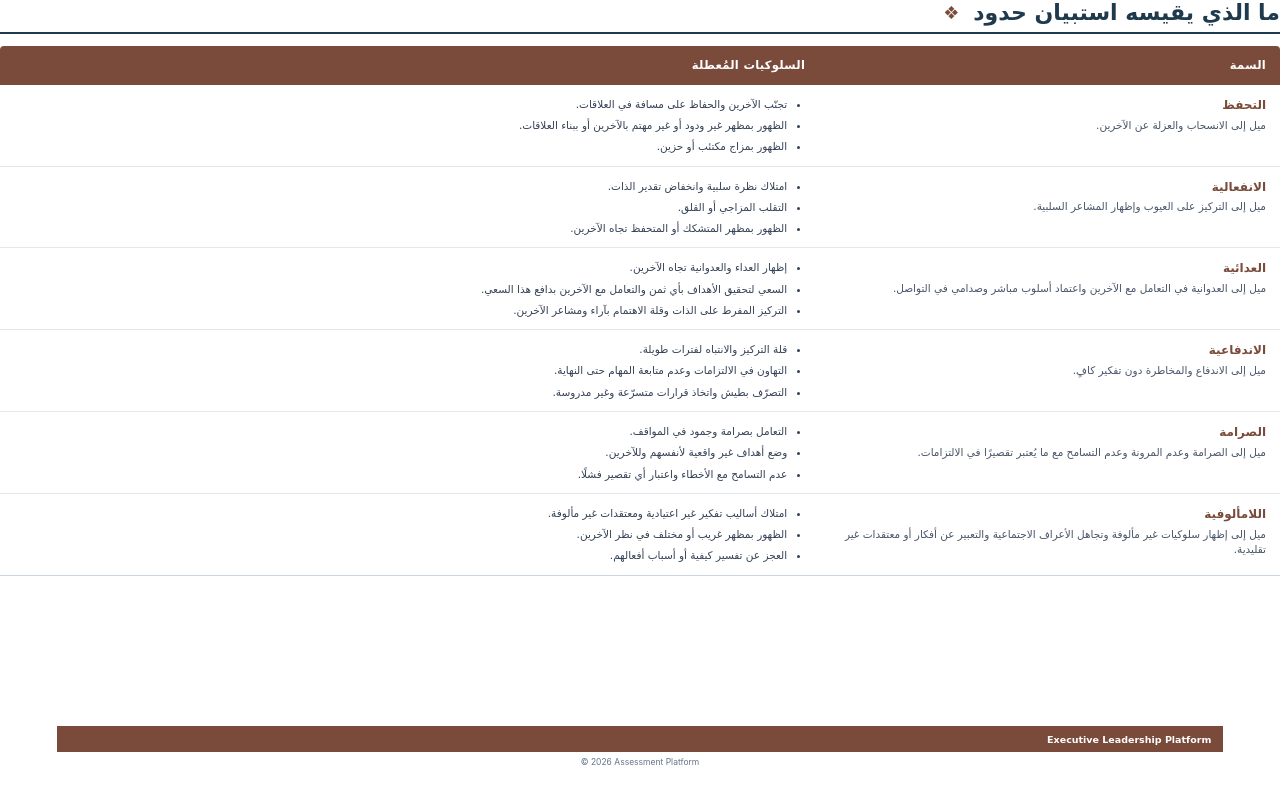
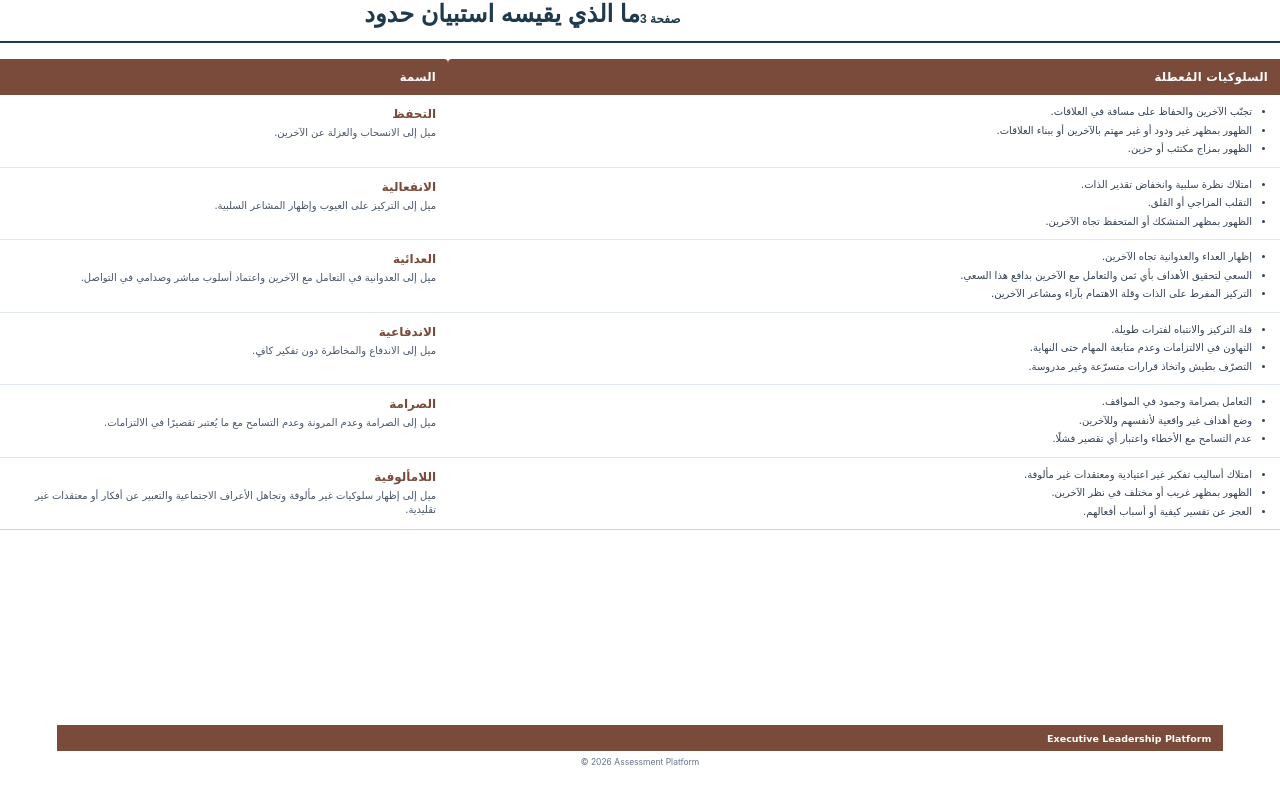
Before and after one commit to omarHaraz/psychometric-platform, a Spring app: template backend/src/main/resources/templates/report/page3.html in a window 1280 px wide. Run offline with Thymeleaf, Linux system fonts and the light colour scheme; the template is opened without the code that fills it, so the values that code supplies are empty; some of the project's set-up classes (security, data sources, template engines, error pages and the like) are left out, and stand-ins take their place.

Commit message:
fix(report): position page 3 number in top-left corner and remove tofu symbol in page3.html

```diff
--- a/backend/src/main/resources/templates/report/page3.html
+++ b/backend/src/main/resources/templates/report/page3.html
@@ -6,7 +6,7 @@
     <title>Page 3 - ما الذي يقيسه استبيان حدود</title>
     <style th:fragment="style">
         /* ==========================================================================
-           PDF &amp; Print Optimization (Flying Saucer, OpenPDF, wkhtmltopdf compatible)
+           PDF &amp; Print Optimization (OpenHTMLtoPDF / Flying Saucer Compatible)
            ========================================================================== */
         @page {
             size: A4 portrait;
@@ -22,7 +22,7 @@
         html, body {
             margin: 0;
             padding: 0;
-            font-family: 'Cairo', 'Amiri', 'DejaVu Sans', 'Tahoma', 'Arial', sans-serif;
+            font-family: 'Cairo', 'Amiri', 'DejaVu Sans', 'Arial', sans-serif;
             background-color: #ffffff;
             color: #1e293b;
             direction: rtl;
@@ -31,41 +31,10 @@
             line-height: 1.6;
         }
 
-        /* 1. Page Main Header */
-        .main-header-row {
-            display: flex;
-            justify-content: space-between;
-            align-items: center;
-            margin-bottom: 12px;
-            padding-bottom: 6px;
-            border-bottom: 2px solid #1e3a4c;
-        }
-
-        .main-title-wrap {
-            display: flex;
-            align-items: center;
-            gap: 8px;
-        }
-
-        .main-title {
-            font-size: 22px;
-            font-weight: 800;
-            color: #1e3a4c;
-            margin: 0;
-            line-height: 1.2;
-        }
-
-        .geom-symbol {
-            display: inline-block;
-            color: #7a4b3a;
-            font-size: 18px;
-            line-height: 1;
-            margin-right: 6px;
-        }
-
         /* 2. Reference Table */
         table.derailer-table {
             width: 100%;
+            table-layout: fixed;
             border-collapse: collapse;
             margin-top: 10px;
             margin-bottom: 16px;
@@ -78,28 +47,28 @@
             color: #ffffff;
             font-weight: 700;
             font-size: 11.5px;
-            padding: 10px 14px;
+            padding: 9px 12px;
             text-align: right;
             border: none;
             letter-spacing: 0.3px;
         }
 
-        table.derailer-table th:first-child {
-            width: 36%;
+        table.derailer-table th.th-behaviors {
+            width: 65%;
+            border-top-left-radius: 4px;
+        }
+
+        table.derailer-table th.th-trait {
+            width: 35%;
             border-top-right-radius: 4px;
         }
 
-        table.derailer-table th:last-child {
-            width: 64%;
-            border-top-left-radius: 4px;
-        }
-
         table.derailer-table td {
-            padding: 11px 14px;
+            padding: 10px 12px;
             vertical-align: top;
             border: none;
             border-bottom: 1px solid #e2e8f0;
-            line-height: 1.65;
+            line-height: 1.6;
             color: #334155;
         }
 
@@ -118,30 +87,30 @@
 
         .trait-desc {
             color: #475569;
-            font-size: 10.5px;
-            line-height: 1.5;
+            font-size: 10px;
+            line-height: 1.45;
         }
 
         /* Behaviors Bulleted List */
         .behavior-list {
             list-style-type: disc;
             margin: 0;
-            padding-right: 18px;
+            padding-right: 16px;
             padding-left: 0;
         }
 
         .behavior-list li {
-            margin-bottom: 5px;
+            margin-bottom: 4px;
             color: #334155;
-            font-size: 10.5px;
-            line-height: 1.55;
+            font-size: 10px;
+            line-height: 1.45;
         }
 
         .behavior-list li:last-child {
             margin-bottom: 0;
         }
 
-        /* 3. Modern Bottom Footer Banner (Matching Pages 1 &amp; 2) */
+        /* 3. Modern Bottom Footer Banner */
         .bottom-banner-container {
             position: absolute;
             bottom: 0;
@@ -152,140 +121,137 @@
             box-sizing: border-box;
         }
 
-
-
-
-
-
-
-
-
-
-
-
-
         .banner-copyright {
             font-size: 8.5px;
             color: #64748b;
             font-family: 'Inter', 'Arial', sans-serif;
             direction: ltr;
             text-align: center;
-            margin-top: 4px;
+            margin-top: 5px;
         }
     </style>
 </head>
 <body>
     <div th:fragment="body">
-<!-- 1. Page Header -->
-    <div class="main-header-row">
-        <div class="main-title-wrap">
-            <h1 class="main-title">ما الذي يقيسه استبيان حدود</h1>
-            <span class="geom-symbol">❖</span>
-        </div>
+        <!-- 1. Page Header (Bulletproof Layout) -->
+        <div style="width: 100%; border-bottom: 2px solid #1e3a4c; padding-bottom: 12px; margin-bottom: 16px; background: transparent;">
+            <table style="width: 100%; border-collapse: collapse; border: none; background: transparent;">
+                <tr>
+                    <!-- Left: Page Number -->
+                    <td style="text-align: left; vertical-align: bottom; width: 50%; border: none; padding: 0; background: transparent;">
+                        <span style="font-family: 'Cairo', 'Amiri', sans-serif; font-weight: bold; color: #1e3a4c; font-size: 12px; background: transparent; display: inline-block;">صفحة 3</span>
+                    </td>
+                    <!-- Right: Main Title -->
+                    <td style="text-align: right; vertical-align: bottom; width: 50%; border: none; padding: 0; background: transparent;">
+                        <h1 style="margin: 0; font-family: 'Cairo', 'Amiri', sans-serif; font-size: 24px; font-weight: 800; color: #1e3a4c; line-height: 1.2; background: transparent;">ما الذي يقيسه استبيان حدود</h1>
+                    </td>
+                </tr>
+            </table>
         </div>
 
-    <!-- 2. Framework Reference Table -->
+        <!-- 2. Framework Reference Table (Reversed DOM: Left Behaviors 65% FIRST, Right Trait 35% SECOND) -->
         <table class="derailer-table">
             <thead>
                 <tr>
-                <th>السمة</th>
-                <th>السلوكيات المُعطلة</th>
+                    <!-- 1st in HTML (Left): Behaviors Column (65%) -->
+                    <th class="th-behaviors">السلوكيات المُعطلة</th>
+                    <!-- 2nd in HTML (Right): Trait Column (35%) -->
+                    <th class="th-trait">السمة</th>
                 </tr>
             </thead>
             <tbody>
                 <!-- Row 1: التحفظ -->
                 <tr>
-                <td>
-                    <strong class="trait-title">التحفظ</strong>
-                    <div class="trait-desc">ميل إلى الانسحاب والعزلة عن الآخرين.</div>
-                </td>
-                <td>
+                    <td style="width: 65%;">
                         <ul class="behavior-list">
                             <li>تجنّب الآخرين والحفاظ على مسافة في العلاقات.</li>
                             <li>الظهور بمظهر غير ودود أو غير مهتم بالآخرين أو ببناء العلاقات.</li>
                             <li>الظهور بمزاج مكتئب أو حزين.</li>
                         </ul>
                     </td>
+                    <td style="width: 35%;">
+                        <strong class="trait-title">التحفظ</strong>
+                        <div class="trait-desc">ميل إلى الانسحاب والعزلة عن الآخرين.</div>
+                    </td>
                 </tr>
 
                 <!-- Row 2: الانفعالية -->
                 <tr>
-                <td>
-                    <strong class="trait-title">الانفعالية</strong>
-                    <div class="trait-desc">ميل إلى التركيز على العيوب وإظهار المشاعر السلبية.</div>
-                </td>
-                <td>
+                    <td style="width: 65%;">
                         <ul class="behavior-list">
                             <li>امتلاك نظرة سلبية وانخفاض تقدير الذات.</li>
                             <li>التقلب المزاجي أو القلق.</li>
                             <li>الظهور بمظهر المتشكك أو المتحفظ تجاه الآخرين.</li>
                         </ul>
                     </td>
+                    <td style="width: 35%;">
+                        <strong class="trait-title">الانفعالية</strong>
+                        <div class="trait-desc">ميل إلى التركيز على العيوب وإظهار المشاعر السلبية.</div>
+                    </td>
                 </tr>
 
                 <!-- Row 3: العدائية -->
                 <tr>
-                <td>
-                    <strong class="trait-title">العدائية</strong>
-                    <div class="trait-desc">ميل إلى العدوانية في التعامل مع الآخرين واعتماد أسلوب مباشر وصدامي في التواصل.</div>
-                </td>
-                <td>
+                    <td style="width: 65%;">
                         <ul class="behavior-list">
                             <li>إظهار العداء والعدوانية تجاه الآخرين.</li>
                             <li>السعي لتحقيق الأهداف بأي ثمن والتعامل مع الآخرين بدافع هذا السعي.</li>
                             <li>التركيز المفرط على الذات وقلة الاهتمام بآراء ومشاعر الآخرين.</li>
                         </ul>
                     </td>
+                    <td style="width: 35%;">
+                        <strong class="trait-title">العدائية</strong>
+                        <div class="trait-desc">ميل إلى العدوانية في التعامل مع الآخرين واعتماد أسلوب مباشر وصدامي في التواصل.</div>
+                    </td>
                 </tr>
 
                 <!-- Row 4: الاندفاعية -->
                 <tr>
-                <td>
-                    <strong class="trait-title">الاندفاعية</strong>
-                    <div class="trait-desc">ميل إلى الاندفاع والمخاطرة دون تفكير كافٍ.</div>
-                </td>
-                <td>
+                    <td style="width: 65%;">
                         <ul class="behavior-list">
                             <li>قلة التركيز والانتباه لفترات طويلة.</li>
                             <li>التهاون في الالتزامات وعدم متابعة المهام حتى النهاية.</li>
                             <li>التصرّف بطيش واتخاذ قرارات متسرّعة وغير مدروسة.</li>
                         </ul>
                     </td>
+                    <td style="width: 35%;">
+                        <strong class="trait-title">الاندفاعية</strong>
+                        <div class="trait-desc">ميل إلى الاندفاع والمخاطرة دون تفكير كافٍ.</div>
+                    </td>
                 </tr>
 
                 <!-- Row 5: الصرامة -->
                 <tr>
-                <td>
-                    <strong class="trait-title">الصرامة</strong>
-                    <div class="trait-desc">ميل إلى الصرامة وعدم المرونة وعدم التسامح مع ما يُعتبر تقصيرًا في الالتزامات.</div>
-                </td>
-                <td>
+                    <td style="width: 65%;">
                         <ul class="behavior-list">
                             <li>التعامل بصرامة وجمود في المواقف.</li>
                             <li>وضع أهداف غير واقعية لأنفسهم وللآخرين.</li>
                             <li>عدم التسامح مع الأخطاء واعتبار أي تقصير فشلًا.</li>
                         </ul>
                     </td>
+                    <td style="width: 35%;">
+                        <strong class="trait-title">الصرامة</strong>
+                        <div class="trait-desc">ميل إلى الصرامة وعدم المرونة وعدم التسامح مع ما يُعتبر تقصيرًا في الالتزامات.</div>
+                    </td>
                 </tr>
 
                 <!-- Row 6: اللامألوفية -->
                 <tr>
-                <td>
-                    <strong class="trait-title">اللامألوفية</strong>
-                    <div class="trait-desc">ميل إلى إظهار سلوكيات غير مألوفة وتجاهل الأعراف الاجتماعية والتعبير عن أفكار أو معتقدات غير تقليدية.</div>
-                </td>
-                <td>
+                    <td style="width: 65%;">
                         <ul class="behavior-list">
                             <li>امتلاك أساليب تفكير غير اعتيادية ومعتقدات غير مألوفة.</li>
                             <li>الظهور بمظهر غريب أو مختلف في نظر الآخرين.</li>
                             <li>العجز عن تفسير كيفية أو أسباب أفعالهم.</li>
                         </ul>
                     </td>
+                    <td style="width: 35%;">
+                        <strong class="trait-title">اللامألوفية</strong>
+                        <div class="trait-desc">ميل إلى إظهار سلوكيات غير مألوفة وتجاهل الأعراف الاجتماعية والتعبير عن أفكار أو معتقدات غير تقليدية.</div>
+                    </td>
                 </tr>
             </tbody>
         </table>
 
-    <!-- 3. Modern Bottom Footer Banner -->
         <!-- 3. Modern Bottom Footer Banner -->
         <div class="bottom-banner-container">
             <table style="width: 100%; border-collapse: collapse; height: 26px; border: none;">
```
Also changed, not shown: 1 other file. Lines whose indentation alone changed are shown as unchanged.
